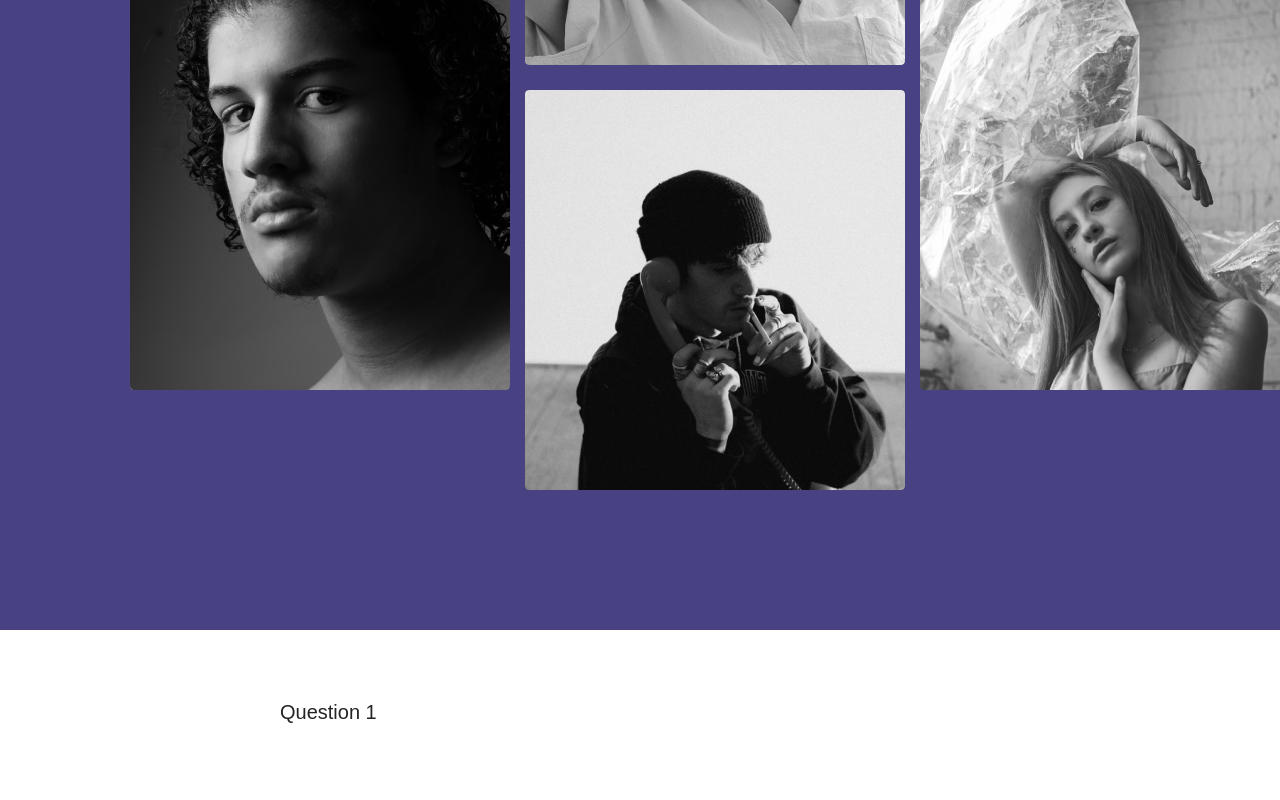
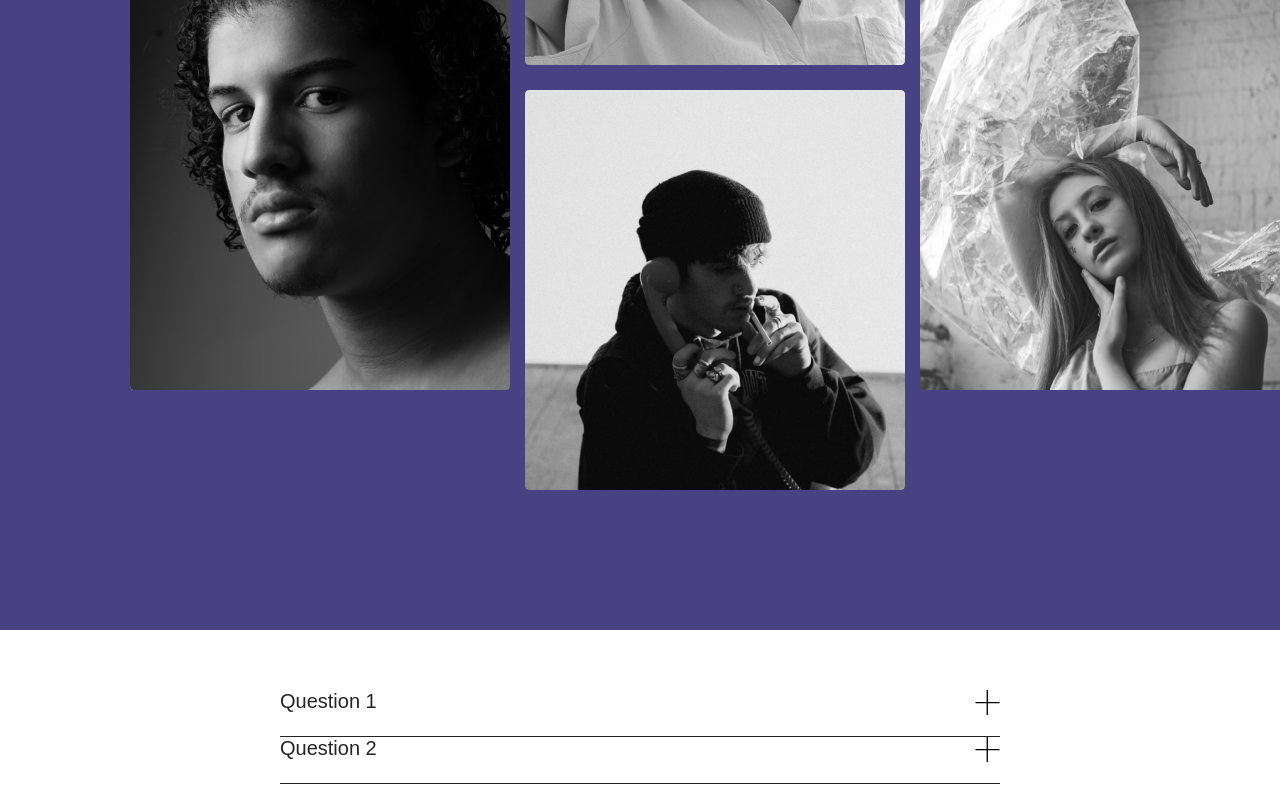
Before and after one commit to distanceOn/t1project, a React (Create React App) app: page / in a window 1280 px wide. Shown: the part 4267-5067 px from the top of the page. Built offline with nearby package versions, Linux system fonts and the light colour scheme.

Commit message:
feat: create styles for faqitem

```diff
--- a/src/components/atoms/Text/Text.module.scss
+++ b/src/components/atoms/Text/Text.module.scss
@@ -25,4 +25,7 @@
   &_lightgrey {
     color: #808080;
   }
+  &_black {
+    color: rgba(36, 36, 36, 0.5);
+  }
 }
--- a/src/components/atoms/Text/types.ts
+++ b/src/components/atoms/Text/types.ts
@@ -1,4 +1,4 @@
-export type TextColors = 'white' | 'grey' | 'lightgrey';
+export type TextColors = 'white' | 'grey' | 'lightgrey' | 'black';
 export type TextSizes = 'default' | 'thin' | 'lineheight';
 
 export type TextStyles = {
--- a/src/components/atoms/Text/utils.ts
+++ b/src/components/atoms/Text/utils.ts
@@ -6,6 +6,7 @@ export const getColorClassName = (color: TextColors) => {
     white: S.color_white,
     grey: S.color_grey,
     lightgrey: S.color_lightgrey,
+    black: S.color_black,
   };
 
   return colorClassNames[color];
--- /dev/null
+++ b/src/components/atoms/icons/Plus.tsx
@@ -0,0 +1,15 @@
+export const Plus = ({ className }: { className: string }) => {
+  return (
+    <svg
+      className={className}
+      xmlns='http://www.w3.org/2000/svg'
+      viewBox='0 0 25 26'
+      fill='none'
+    >
+      <path
+        d='M12.9509 12.3623H25V13.6623H12.9509V26H11.5731V13.6623H0V12.3623H11.5731V0H12.9509V12.3623Z'
+        fill='black'
+      />
+    </svg>
+  );
+};
--- a/src/components/molecules/FaqItem/FaqItem.module.scss
+++ b/src/components/molecules/FaqItem/FaqItem.module.scss
@@ -0,0 +1,47 @@
+.container {
+  width: 100%;
+  display: flex;
+  flex-direction: column;
+  border-bottom: 1px solid #242424;
+  padding-bottom: 2.1rem;
+  & * {
+    cursor: pointer;
+  }
+}
+.question {
+  width: 100%;
+  display: flex;
+  justify-content: space-between;
+}
+
+.answer {
+  max-height: 0;
+  overflow: hidden;
+  padding: 0;
+  visibility: hidden;
+  opacity: 0;
+  transition: all 0.1s ease-in-out;
+  /* Убедитесь, что padding включен в список свойств transition */
+
+  &_opened {
+    max-height: 1000px; /* или достаточное значение, чтобы вместить любой ответ */
+    visibility: visible;
+    opacity: 1;
+    padding-bottom: 1.9rem;
+  }
+}
+
+.icon {
+  width: 25px;
+  height: 25px;
+  fill: #000;
+  transition: transform 0.4s ease;
+}
+
+.opened {
+  transform: rotate(135deg);
+}
+
+.closed {
+  transform: rotate(0);
+}
--- a/src/components/molecules/FaqItem/FaqItem.tsx
+++ b/src/components/molecules/FaqItem/FaqItem.tsx
@@ -1,13 +1,31 @@
+import { useState } from 'react';
 import { Title } from '../../atoms/Title/Title';
+import { Plus } from '../../atoms/icons/Plus';
 import S from './FaqItem.module.scss';
+import { Text } from '../../atoms/Text/Text';
 
-export const FaqItem = () => {
+type FaqItemProps = {
+  question: string;
+  answer: string;
+};
+export const FaqItem = ({ question, answer }: FaqItemProps) => {
+  const [open, setOpen] = useState(false);
+
+  const handleOpen = () => {
+    setOpen(!open);
+  };
   return (
     <li className={S.container}>
-      <div>
+      <div onClick={handleOpen} className={S.question}>
         <Title color='black' size='xmin'>
-          Question 1
+          {question}
         </Title>
+        <Plus className={`${S.icon} ${open ? S.opened : S.closed}`} />
+      </div>
+      <div className={`${S.answer} ${open ? S.answer_opened : ''}`}>
+        <Text color='black' size='lineheight'>
+          {answer}
+        </Text>
       </div>
     </li>
   );
--- a/src/components/organisms/Faq/Faq.module.scss
+++ b/src/components/organisms/Faq/Faq.module.scss
@@ -0,0 +1,3 @@
+.container {
+  width: 100%;
+}
--- a/src/components/organisms/Faq/Faq.tsx
+++ b/src/components/organisms/Faq/Faq.tsx
@@ -4,7 +4,14 @@ import S from './Faq.module.scss';
 export const Faq = () => {
   return (
     <div className={S.container}>
-      <FaqItem />
+      <FaqItem
+        question='Question 1'
+        answer='Long answer to the first question'
+      />
+      <FaqItem
+        question='Question 2'
+        answer='Long answer to the second question'
+      />
     </div>
   );
 };
```
